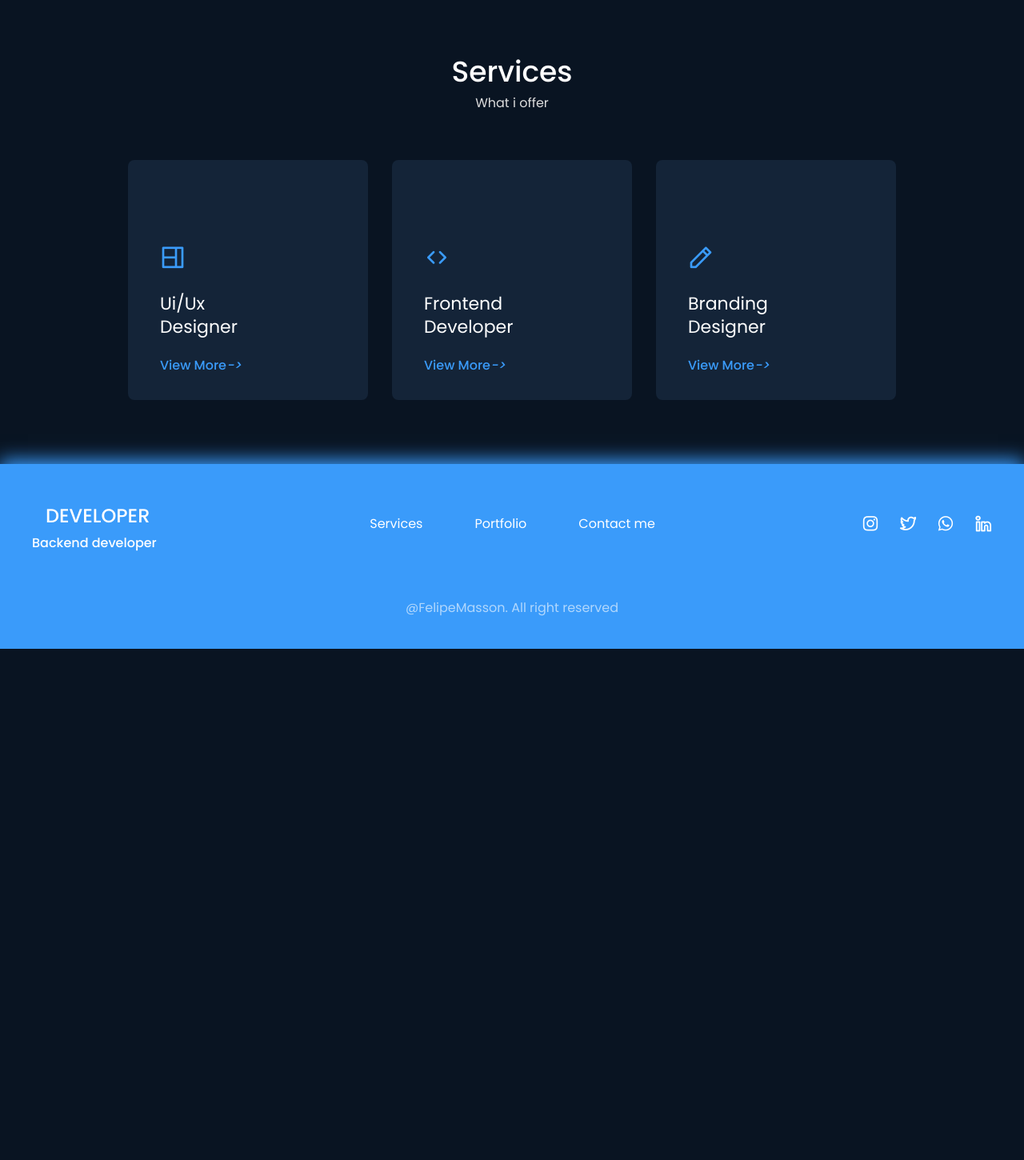
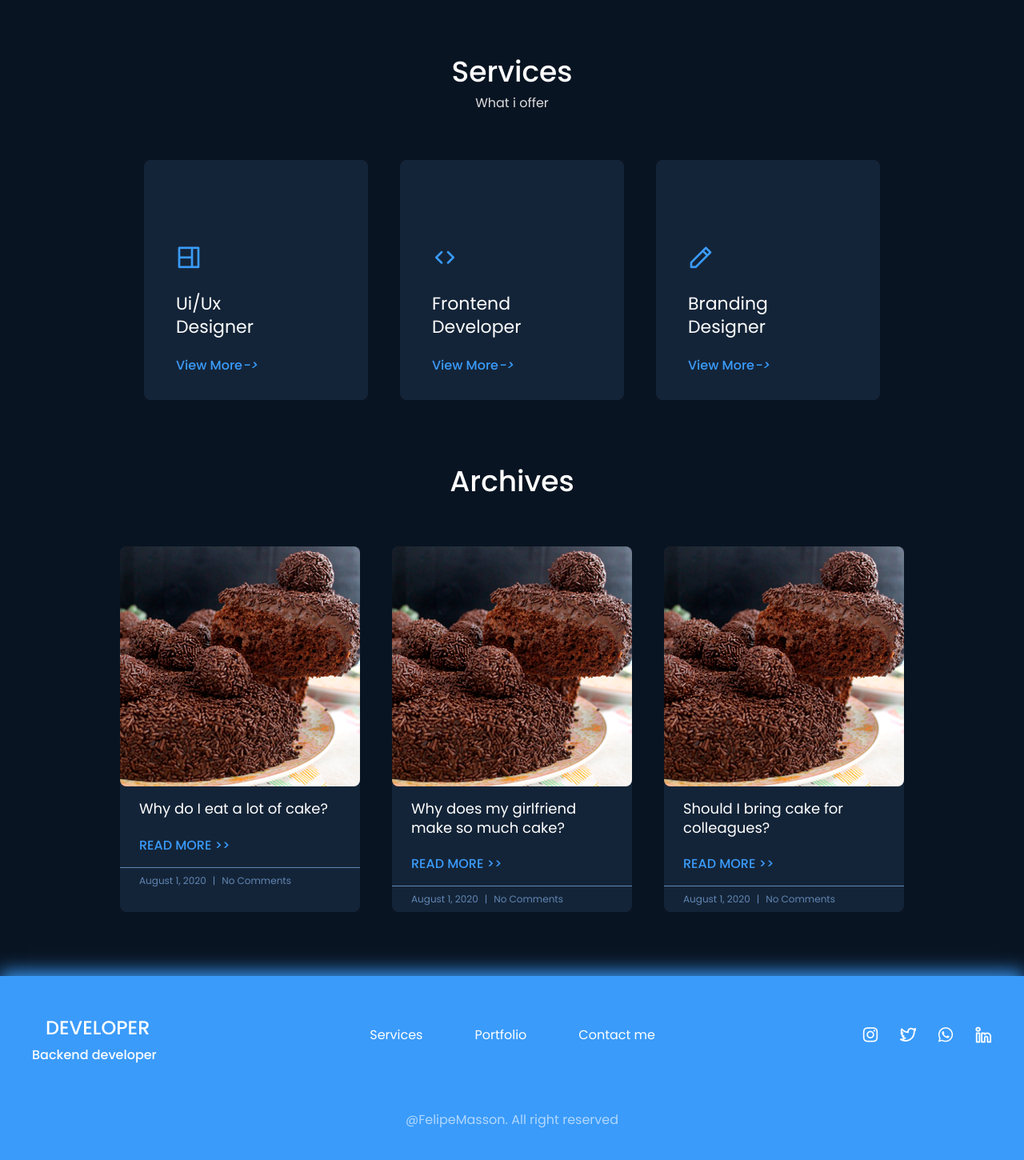
Before and after one commit to ViniFernandesDev/Portfolio_Masson, a PHP site: page / in a window 1280 px wide. Shown: the part 623-2073 px from the top of the page at 80% size. Before the commit the page ends 1434 px from the top, so only its background shows below. Run offline with PHP 8.4, Linux system fonts and the light colour scheme.

Commit message:
Create section Archives

```diff
--- a/assets/css/1-base/_main.scss
+++ b/assets/css/1-base/_main.scss
@@ -12,6 +12,7 @@ $ColorOne: #206ab2;
 $ColorTwo: #ffffff;
 $ColorThree:#dddddd;
 $ColorFour:#142438;
+$ColorFive:#6086b3;
 
 
 /**/
--- a/assets/css/style.css
+++ b/assets/css/style.css
@@ -278,11 +278,11 @@ footer .last_content {
 .services .__display {
   display: flex;
   justify-content: center;
-  gap: 0 30px;
+  gap: 0 40px;
   margin-top: 60px;
 }
 .services .__display .__item {
-  width: 300px;
+  width: 280px;
   background: #142438;
   border-radius: 8px;
   height: 300px;
@@ -299,6 +299,49 @@ footer .last_content {
 .services .__display .__item span {
   font-size: 1.375rem;
   font-weight: 300;
+}
+
+/*
+  ========================================
+  ARCHIVES
+  ========================================
+*/
+.archives {
+  margin: 80px 0;
+}
+.archives .__display {
+  display: flex;
+  justify-content: center;
+  gap: 0 40px;
+  margin-top: 60px;
+}
+.archives .__display .__item {
+  width: 300px;
+  background: #142438;
+  border-radius: 8px;
+}
+.archives .__display .__item img {
+  border-radius: 8px;
+}
+.archives .__display .__item .__txt {
+  padding: 16px 24px;
+}
+.archives .__display .__item .__txt h2 {
+  font-size: 1.125rem;
+  font-weight: 400;
+  margin-bottom: 24px;
+}
+.archives .__display .__item .__information {
+  width: 100%;
+  padding: 8px 24px;
+  border-top: 1px solid #6086b3;
+  display: flex;
+  gap: 0 8px;
+}
+.archives .__display .__item .__information span {
+  font-size: 0.75rem;
+  font-weight: 100;
+  color: #6086b3;
 }
 
 /*
--- a/index.php
+++ b/index.php
@@ -83,4 +83,59 @@
      </div><!--container-->
 </section><!--services-->
 
+<section class="archives">
+     <div class="container">
+
+          <h1 class="titleMain">Archives</h1>
+
+          <div class="__display">
+               <div class="__item">
+                    <img src="assets/img/bolo.png" alt="Person">
+
+                    <div class="__txt">
+                         <h2>Why do I eat a lot of cake?</h2>
+                         <a href="">READ MORE >></a>
+                    </div><!--__txt-->
+
+                    <div class="__information">
+                         <span>August 1, 2020</span>
+                         <span>|</span>
+                         <span>No Comments</span>
+                    </div><!--__information-->
+               </div><!--__item-->
+
+               <div class="__item">
+                    <img src="assets/img/bolo.png" alt="Person">
+
+                    <div class="__txt">
+                         <h2>Why does my girlfriend make so much cake?</h2>
+                         <a href="">READ MORE >></a>
+                    </div><!--__txt-->
+
+                    <div class="__information">
+                         <span>August 1, 2020</span>
+                         <span>|</span>
+                         <span>No Comments</span>
+                    </div><!--__information-->
+               </div><!--__item-->
+
+               <div class="__item">
+                    <img src="assets/img/bolo.png" alt="Person">
+
+                    <div class="__txt">
+                         <h2>Should I bring cake for colleagues?</h2>
+                         <a href="">READ MORE >></a>
+                    </div><!--__txt-->
+
+                    <div class="__information">
+                         <span>August 1, 2020</span>
+                         <span>|</span>
+                         <span>No Comments</span>
+                    </div><!--__information-->
+               </div><!--__item-->
+          </div><!--__display-->
+
+     </div><!--container-->
+</section><!--services-->
+
 <?php include('footer.php'); ?>
```
Also changed, not shown: assets/css/2-layouts/_content_index.scss (+53 -2 lines), assets/img/bolo.png (added), 1 other file.
